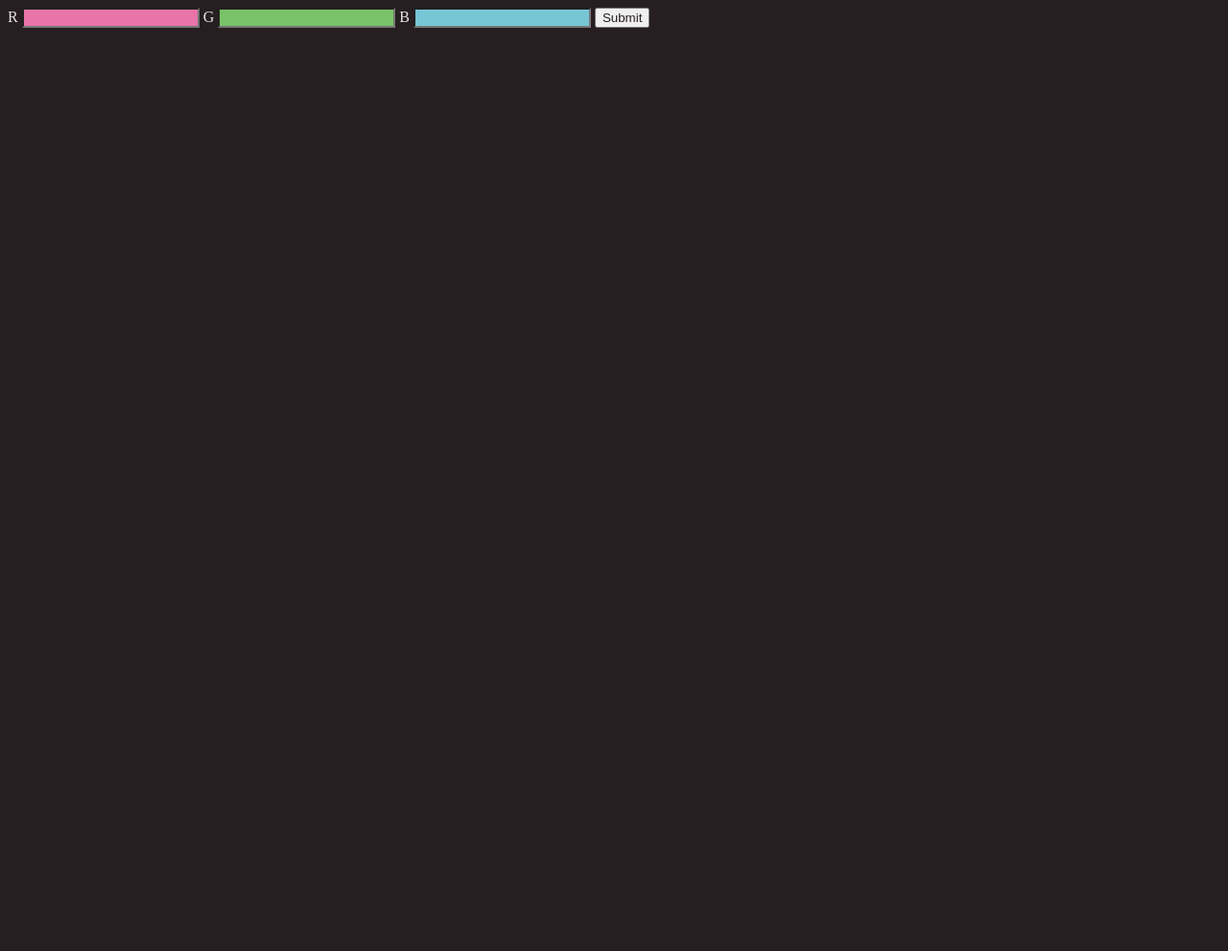
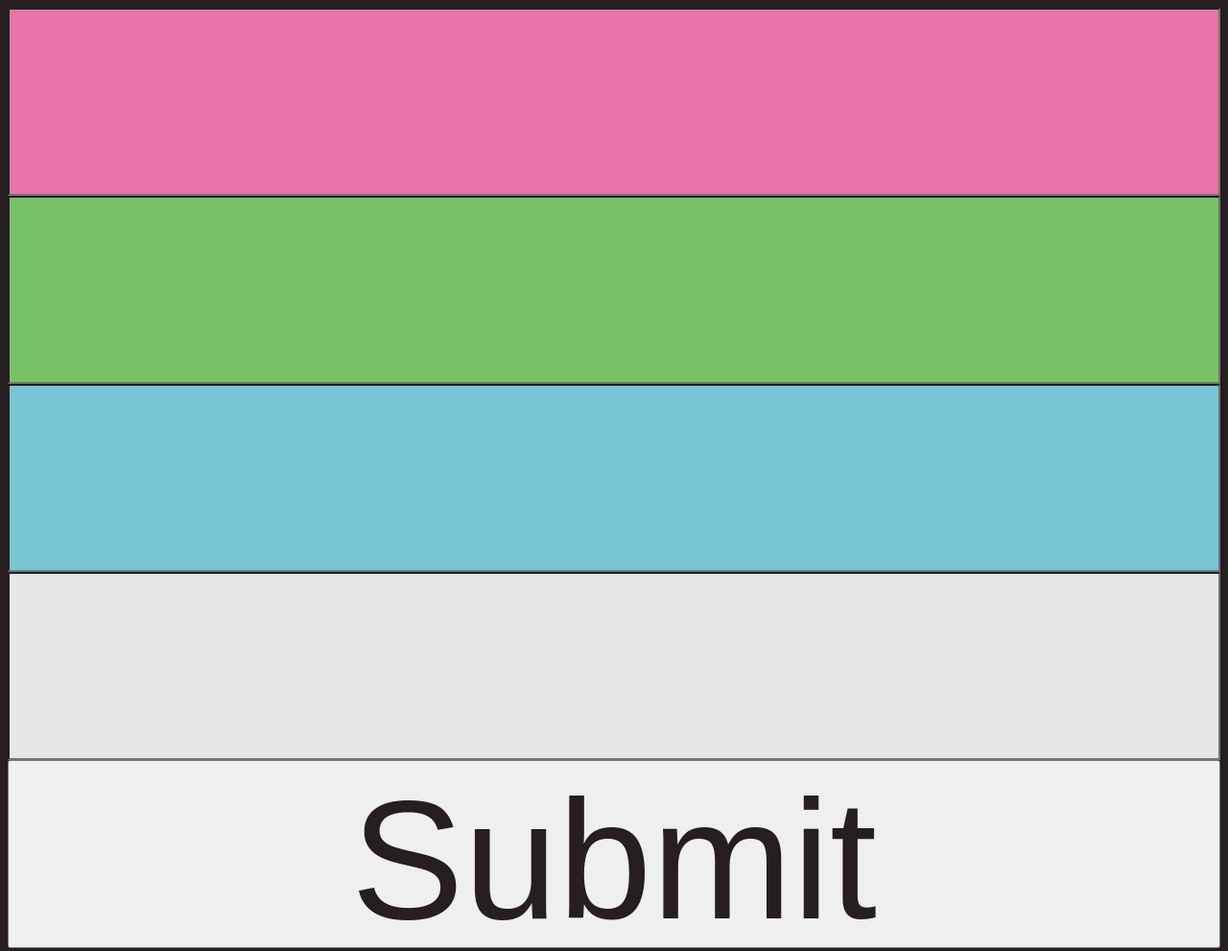
Before and after one commit to dangodai/led-web-interface, a plain HTML site: page templates/index.html in a window 1280 px wide. Shown: the whole page at 96% size. Before the commit the page ends 800 px from the top, so only its background shows below. Drawn offline with Linux system fonts and the light colour scheme; files that its build step writes are made by us from their sources.

Commit message:
added support for single colour lights, website style changes

```diff
--- a/static/styles.css
+++ b/static/styles.css
@@ -5,16 +5,24 @@ body {
 
 input {
 	color: #261E20;
+	height: 25%;
+	width: 100%;
+	font-size: 11em;
+	text-align: center;
 }
 
-input[name="red"] {
+#red {
 	background-color: #E874A9;
 }
 
-input[name="blue"] {
+#blue {
 	background-color: #78C5D6;
 }
 
-input[name="green"] {
+#green {
 	background-color: #79C267;
 }
+
+#white {
+	background-color: #E7E7E7;
+}
--- a/templates/index.html
+++ b/templates/index.html
@@ -6,11 +6,12 @@
 
 	<body>
 		<!-- This form is to set the RGB values on the lights -->
-		<form method="post">
-			R <input type="text" name="red"></input>
-			G <input type="text" name="green"></input>
-			B <input type="text" name="blue"></input>
+		<center><form method="post" name="rgb">
+			<input type="tel" name="red" id="red" autocomplete="off"></input><br />
+			<input type="tel" name="green" id="green" autocomplete="off"></input><br />
+			<input type="tel" name="blue" id="blue" autocomplete="off"></input><br />
+			<input type="tel" name="white" id="white" autocomplete="off"></input>
 			<input type="submit" value="Submit"></input>
-		</form>
+		</form></center>
 	</body>
 </html>
```
Also changed, not shown: 2 other files.
